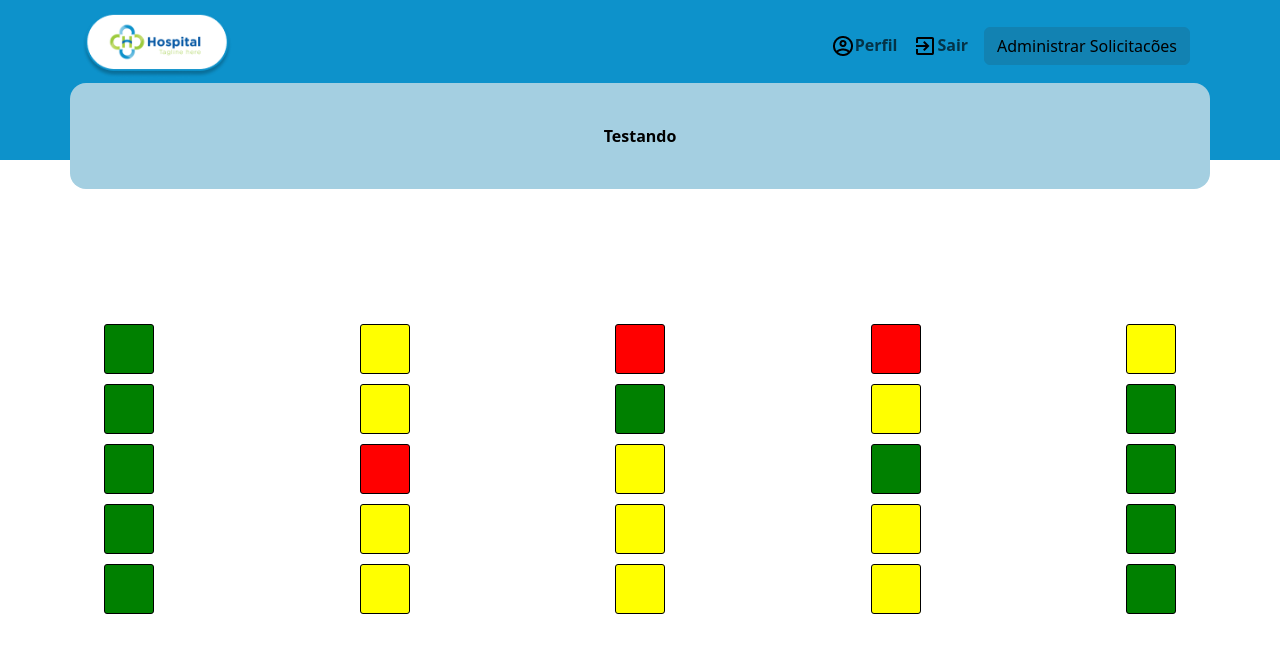
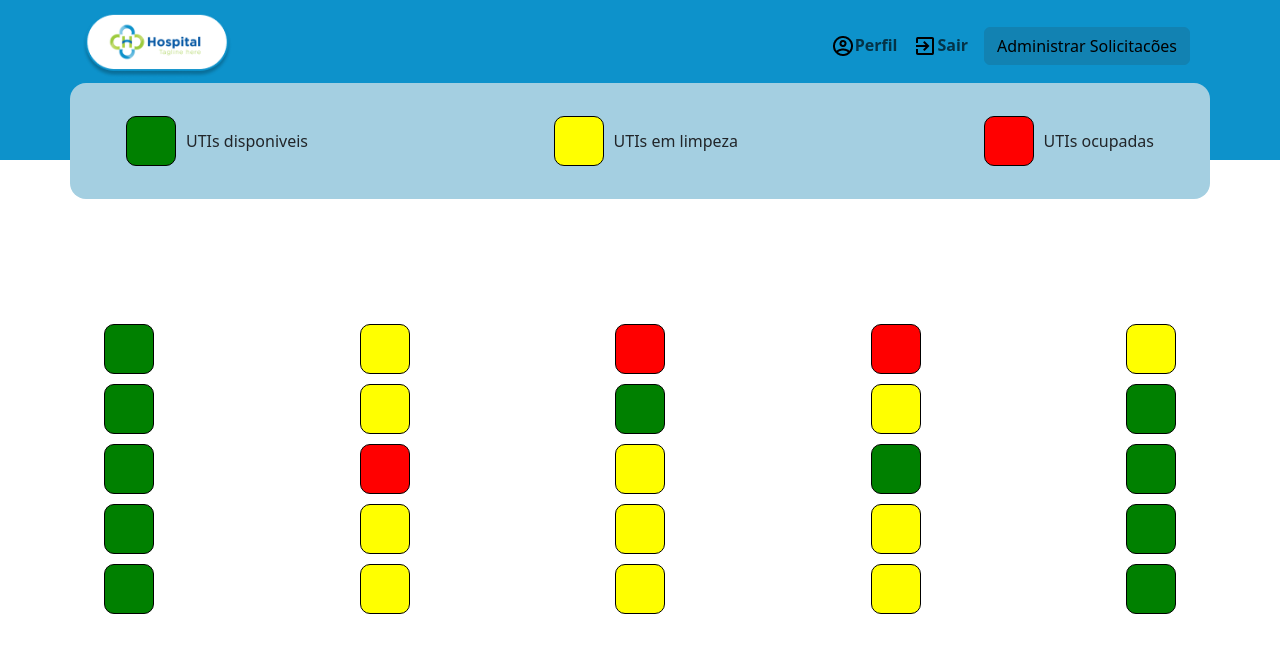
Before and after one commit to kcami/projeto-final-web-frontend, a Next.js app: page /home in a window 1280 px wide. Shown: the top 652 px of the page. Built offline with nearby package versions, Linux system fonts and the light colour scheme.

Commit message:
fix: Ajuste de quadrados home

```diff
--- a/src/pages/home.tsx
+++ b/src/pages/home.tsx
@@ -14,7 +14,7 @@ export default function Home() {
 
   return (
     <Container className={`${styles.pageWrapper}`}>
-      <Header linkText={"Administrar Solicitacões"} pageType={1} legendType={2} legendText={"Testando"}/>
+      <Header pageType={1} linkText={"Administrar Solicitacões"} legendType={1} legendText={"Testando"}/>
 
       <Container className={`${styles.pageWrapperContent}`}>
       <Leitos />
--- a/src/styles/legend.module.css
+++ b/src/styles/legend.module.css
@@ -35,6 +35,6 @@
     height: 50px;
     border-radius: 10px;
     padding: 15px;
-
+    border: solid 1px #000;
     margin-right: 10px;
   }
--- a/src/styles/page.module.css
+++ b/src/styles/page.module.css
@@ -46,5 +46,5 @@
   height: 50px;
   margin: 10px 0px;
   border: 1px #000 solid;
-  border-radius: 3px;
+  border-radius: 10px;
 }
```
Also changed, not shown: 1 other file (tests, documents, lock files or other folders).
